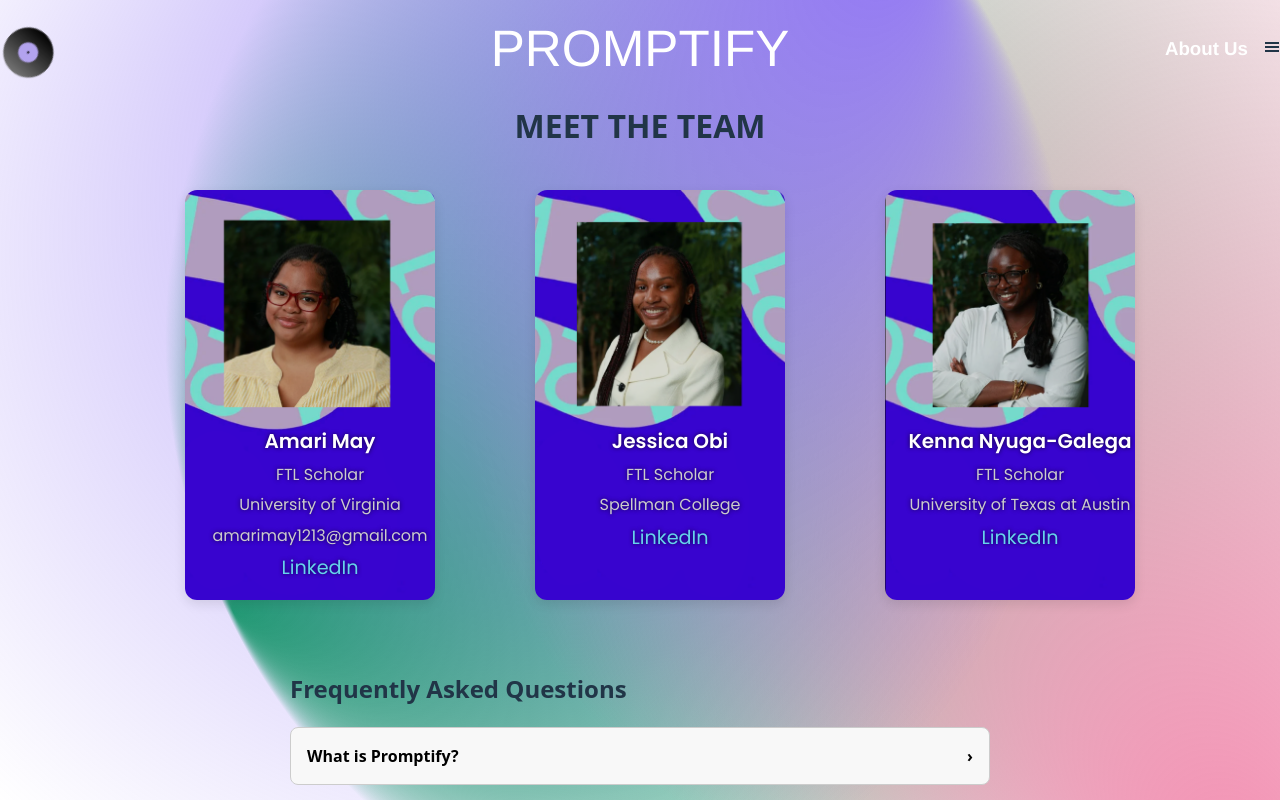
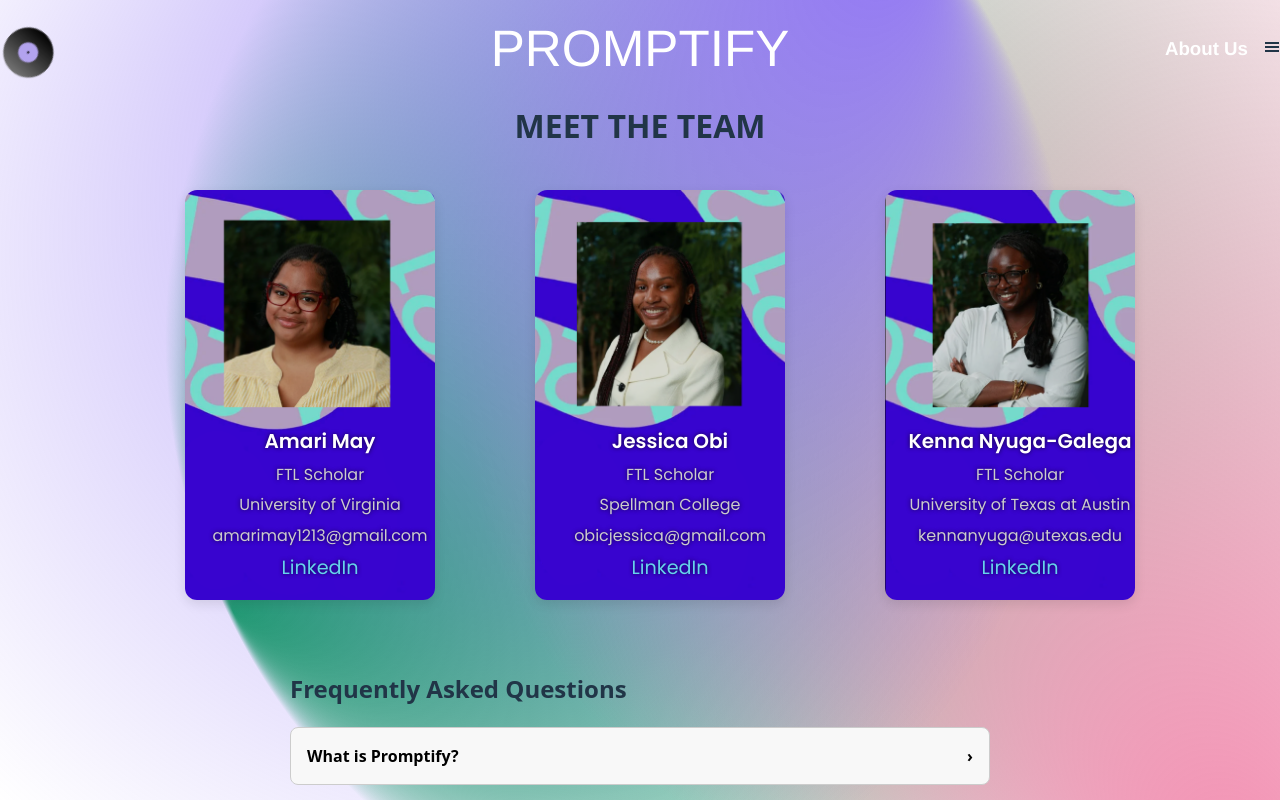
Before and after one commit to JAK-Of-All-Forces/promptify, a React (Vite) app in the folder frontend/: page /about in a window 1280 px wide. Built offline with nearby package versions, Linux system fonts and the light colour scheme.

Commit message:
Added in emails

```diff
--- a/frontend/src/data/aboutData.js
+++ b/frontend/src/data/aboutData.js
@@ -26,7 +26,7 @@
     role: "FTL Scholar",
     school: "Spellman College",
     image: jessica,
-    email: "",
+    email: "obicjessica@gmail.com",
     linkedin: "https://www.linkedin.com/in/jessica-obi-80a184287/",
     funFacts: {
       modalImage: jessica,
@@ -42,7 +42,7 @@
     role: "FTL Scholar",
     school: "University of Texas at Austin",
     image: kenna,
-    email: "",
+    email: "kennanyuga@utexas.edu",
     linkedin: "https://www.linkedin.com/in/knyuga/",
     funFacts: {
       modalImage: kenna,
```
